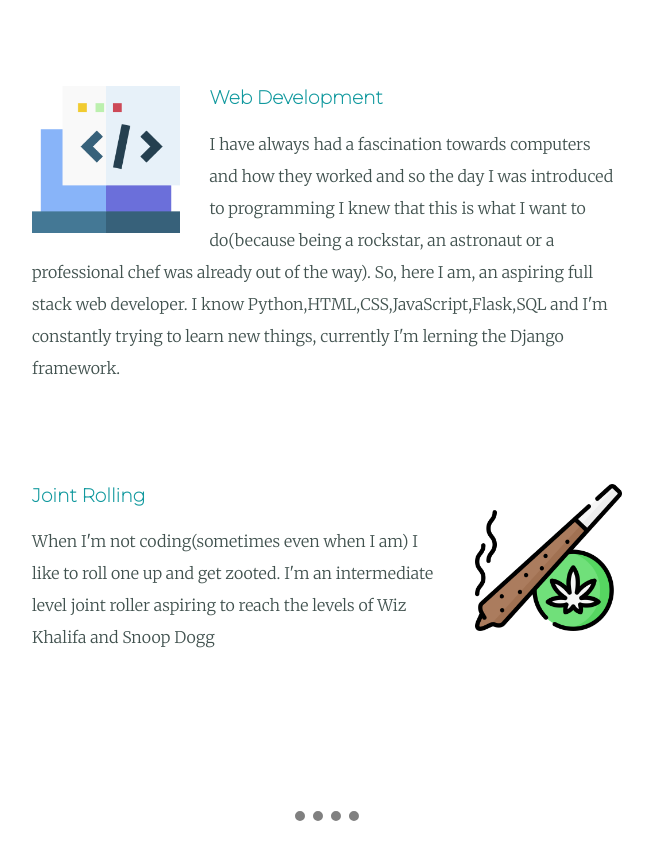
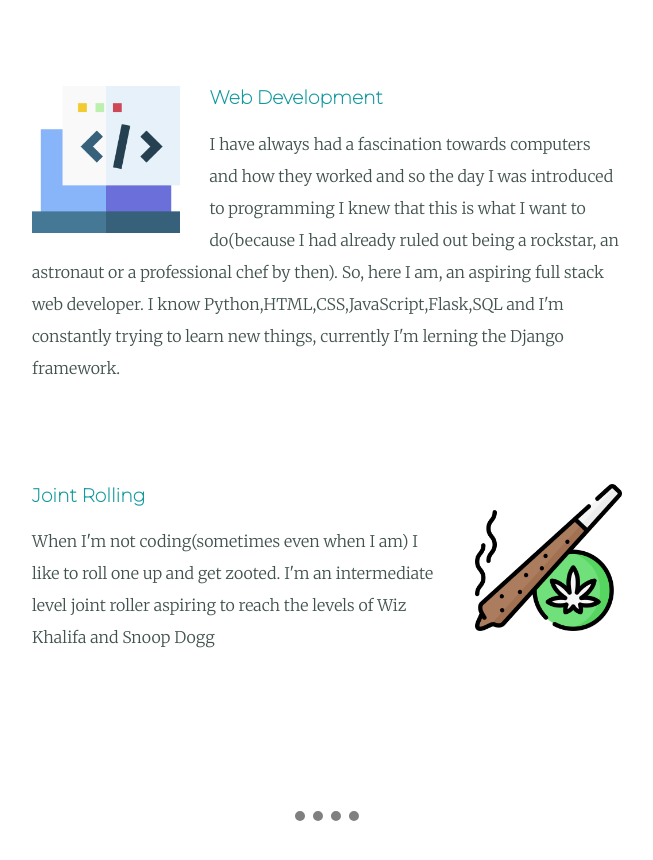
Before and after one commit to shivansh3345/Personal-Page, a plain HTML site: page index.html in a window 1280 px wide. Shown: the part 1720-2580 px from the top of the page, without its empty margins (313-966 px from the left). Drawn offline with Linux system fonts and the light colour scheme.

Commit message:
Update index.html

```diff
--- a/index.html
+++ b/index.html
@@ -28,7 +28,7 @@
         <div class="skill-row">
           <img class="coding-img" src="images/coding.png" alt="coding">
           <h3>Web Development</h3>
-          <p>I have always had a fascination towards computers and how they worked and so the day I was introduced to programming I knew that this is what I want to do(because being a rockstar, an astronaut or a professional chef was already out of the way). So, here I am, an aspiring full stack web developer. I know Python,HTML,CSS,JavaScript,Flask,SQL and I'm constantly trying to learn new things, currently I'm lerning the Django framework.</p>
+          <p>I have always had a fascination towards computers and how they worked and so the day I was introduced to programming I knew that this is what I want to do(because I had already ruled out being a rockstar, an astronaut or a professional chef by then). So, here I am, an aspiring full stack web developer. I know Python,HTML,CSS,JavaScript,Flask,SQL and I'm constantly trying to learn new things, currently I'm lerning the Django framework.</p>
         </div>
         <div class="skill-row">
           <img class="joint-img" src="images/joint.png" alt="joint">
```
